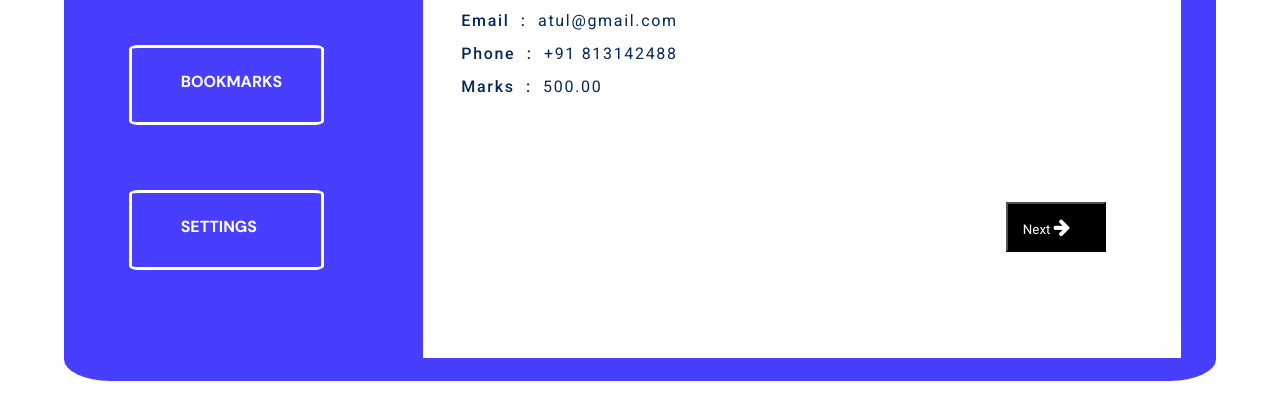
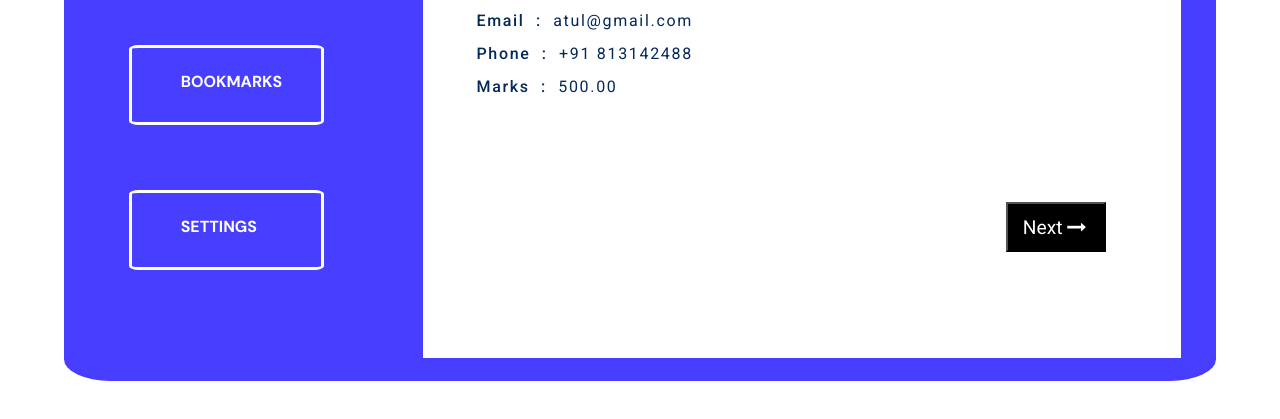
Before and after one commit to nidhish-nanavati/Micro-Project-2, a plain HTML site: page index.html in a window 1280 px wide. Shown: the part 837-1256 px from the top of the page. Drawn offline with Linux system fonts and the light colour scheme; a web font is replaced by a local one.

Commit message:
Final changes

```diff
--- a/index.html
+++ b/index.html
@@ -124,7 +124,7 @@
                     <span style="font-weight: 500">Marks</span>&nbsp;&nbsp;:&nbsp;&nbsp;<span style="font-weight: 400">500.00</span>
                 </li>
             </ul>
-            <button>Next&nbsp;<i class='fa fa-arrow-right' style='font-size:1.2rem;'></i></button>
+            <button>Next&nbsp;<i class='fa fa-long-arrow-right' style='font-size:1.2rem;'></i></button>
         </div>
 
 
--- a/styles.css
+++ b/styles.css
@@ -112,6 +112,7 @@
     min-height: 300px;
     background-color: #E5D8FF;
     border-radius: 5px;
+    border: none;
     resize: none;
     font-family: DM Sans;
     font-weight: 400;
@@ -259,10 +260,7 @@
 }
 
 .information-container .white-information ul{
-    list-style: none;
-
-    /* width: 70%; */
-}
+    list-style: none;}
 
 .information-container .white-information .your-info{
     font-size: 2rem;
@@ -279,7 +277,7 @@
 .information-container .white-information ul{
     display: flex;
     flex-direction: column;
-    margin: 3% 5%;
+    margin: 3% 7%;
     color: #04285A;
     font-family: "Roboto", sans-serif;
     font-weight: 500;
@@ -297,6 +295,7 @@
     float: right;
     margin: 10%;
     font-family: "Roboto", sans-serif;
+    font-size: 1.2rem;
     font-weight: 400;
     text-align: left;
     padding-left: 2%;
```
